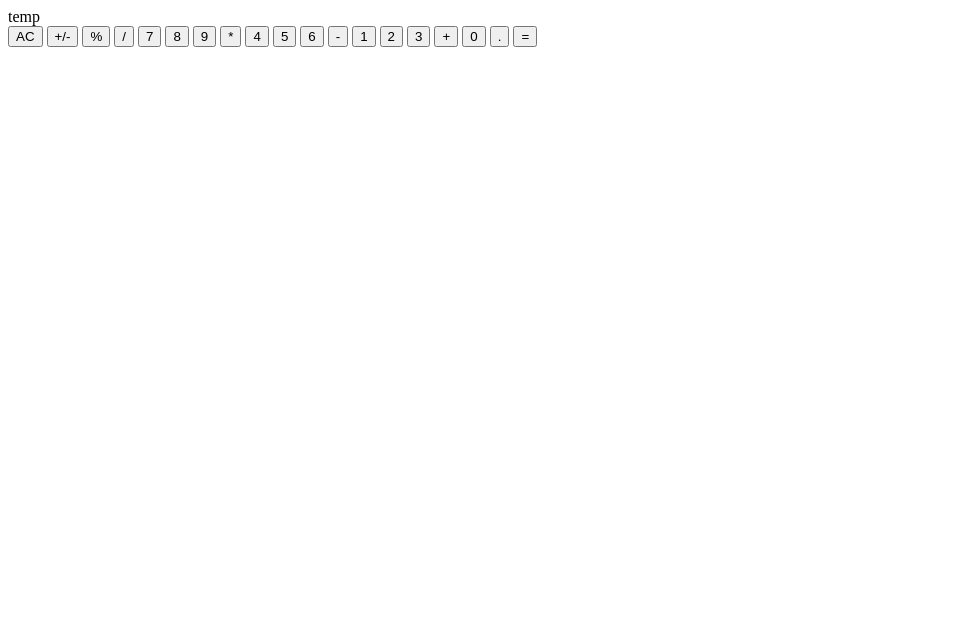
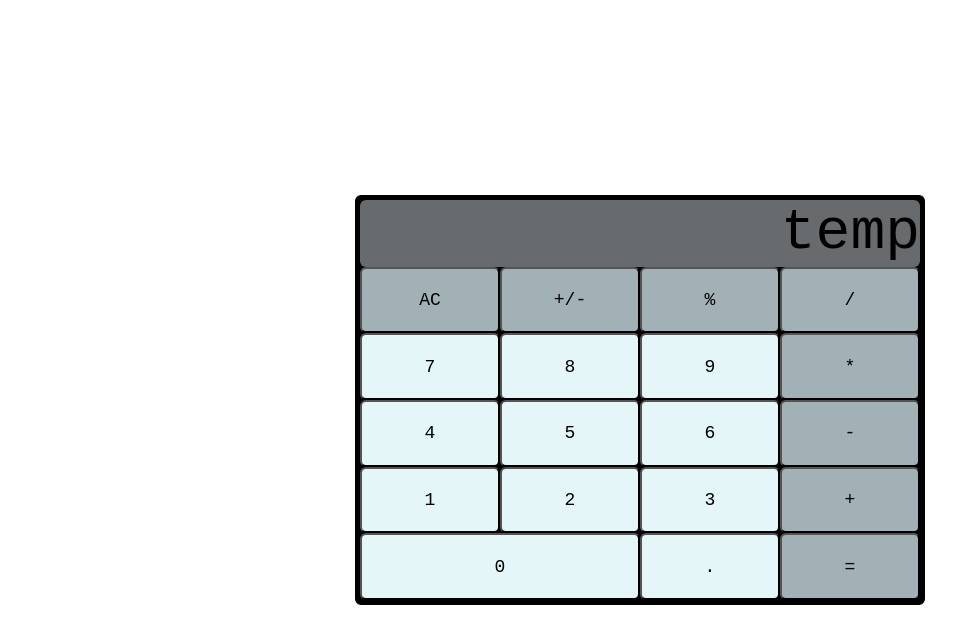
Before and after one commit to chengl1113/Calculator, a plain HTML site: page index.html in a window 1280 px wide. Shown: the whole page, without its empty margins (0-980 px from the left). Drawn offline with Linux system fonts and the light colour scheme.

Commit message:
add css styles to calculator

```diff
--- a/index.html
+++ b/index.html
@@ -8,7 +8,7 @@
 
 </head>
 <body>
-    <div class="conatiner">
+    <div class="container">
         <div class="display">temp</div>
         <button class="operator">AC</button>
         <button class="operator">+/-</button>
@@ -26,7 +26,7 @@
         <button class="operand">2</button>
         <button class="operand">3</button>
         <button class="operator">+</button>
-        <button class="operand">0</button>
+        <button class="operand zero">0</button>
         <button class="operand">.</button>
         <button class="operator">=</button>
 
--- a/styles.css
+++ b/styles.css
@@ -0,0 +1,48 @@
+* {
+    margin: 0;
+    padding: 0;
+    font-family: monospace;
+}
+
+body{
+    display: flex;
+    align-items: center;
+    justify-content: center;
+}
+
+.container{
+    border: 5px solid black;
+    background-color: black;
+    display: grid;
+    grid-template-columns: 25% 25% 25%;
+    grid-template-rows: 1fr 1fr 1fr 1fr 1fr 1fr;
+    height: 50vh;
+    width: 70vh;
+    border-radius: 6px;
+}
+
+.display{
+    grid-column-start: 1;
+    grid-column-end: end;
+    text-align: right;
+    font-size: 58px;
+    background-color: #676b6e;
+    border-radius: 6px;
+}
+
+.zero{
+    grid-column: 1;
+    grid-column-end: 3;
+}
+
+.operand{
+    background-color: E4F6F8;
+    font-size: 18px;
+    border-radius: 6px;
+}
+
+.operator{
+    background-color: #a1b1b5;
+    font-size: 18px;
+    border-radius: 6px;
+}
```
